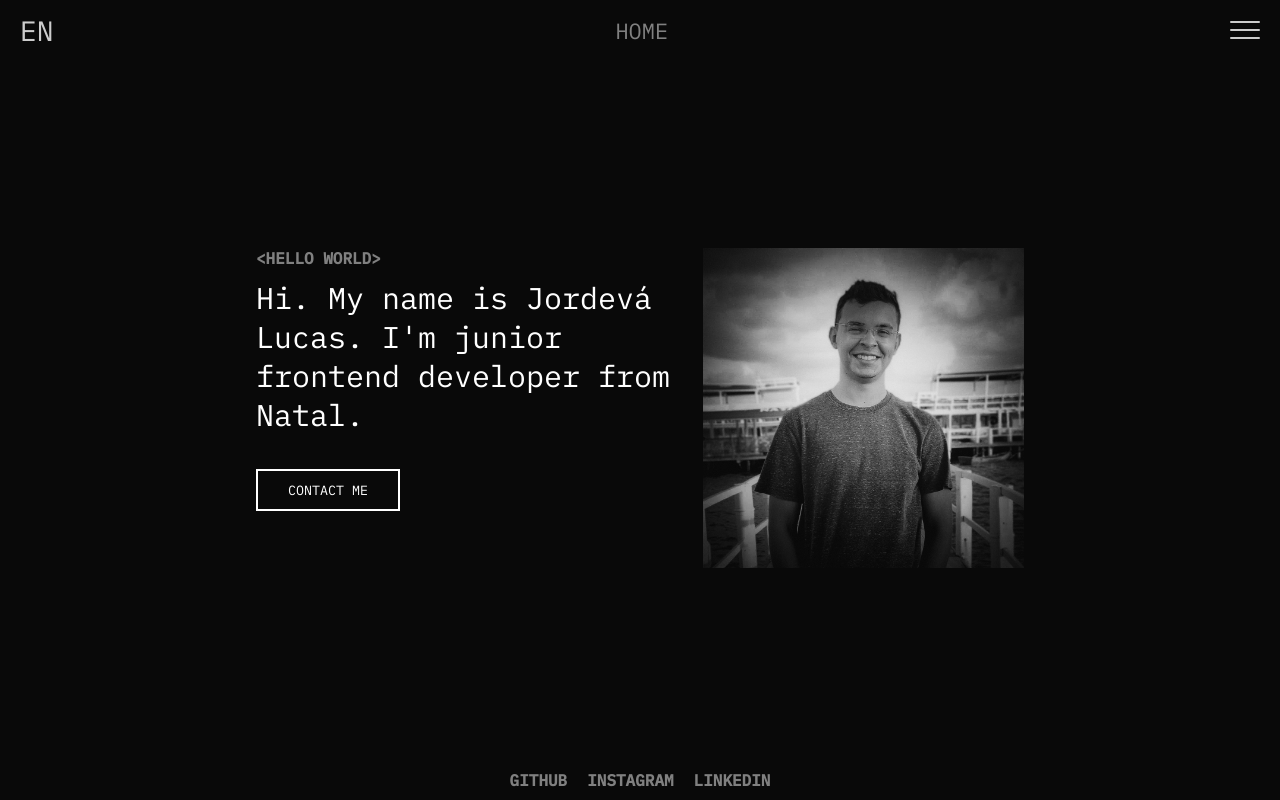
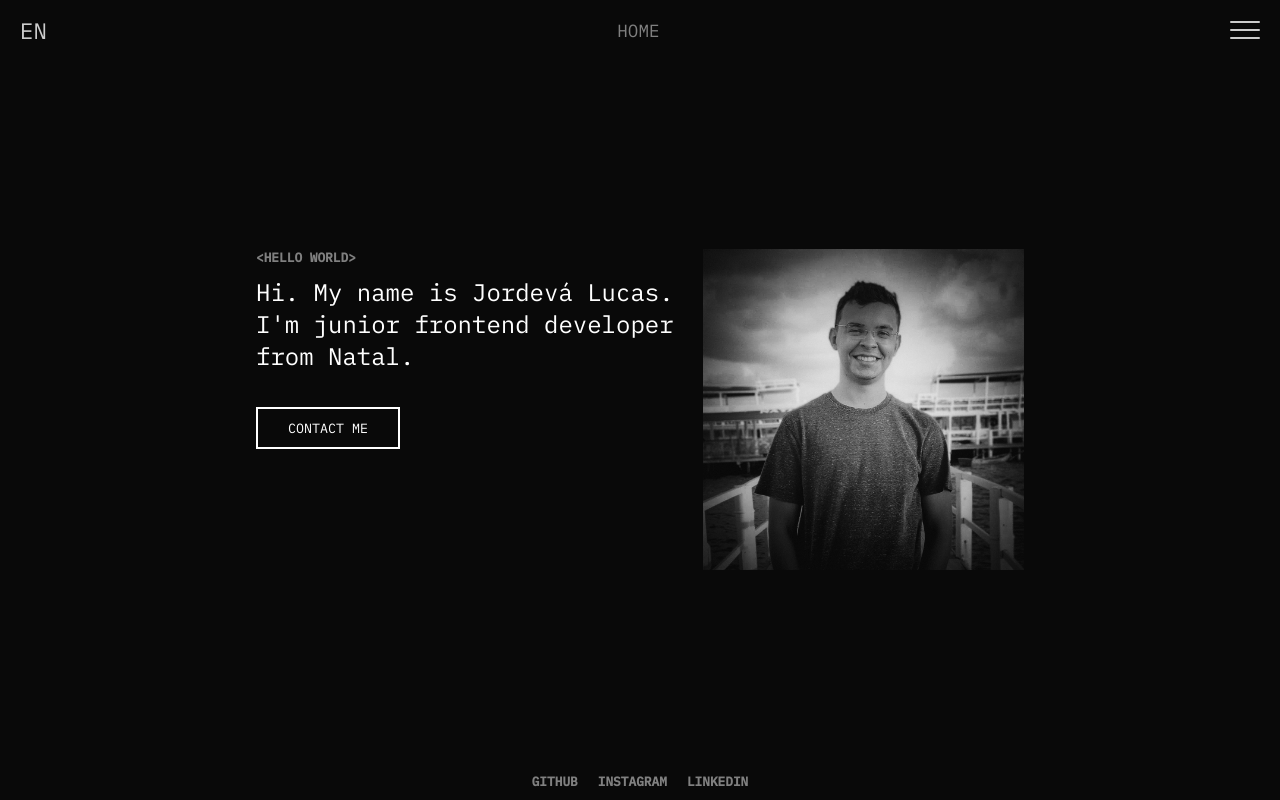
Before and after one commit to jordelucas/portfolio, a React (Create React App) app: page / in a window 1280 px wide. Built offline with nearby package versions, Linux system fonts and the light colour scheme.

Commit message:
change text-size with media queries

```diff
--- a/src/styles/global.js
+++ b/src/styles/global.js
@@ -1,4 +1,5 @@
 import { createGlobalStyle } from 'styled-components';
+import { device } from './sizeDevice'
 
 const GlobalStyle = createGlobalStyle`
     * {
@@ -10,6 +11,10 @@ const GlobalStyle = createGlobalStyle`
 
     html {
         font-size: 62.5%;
+
+        @media ${device.tablet} {
+            font-size: 50%;
+        }
     }
 
     html, body, #root {
```
